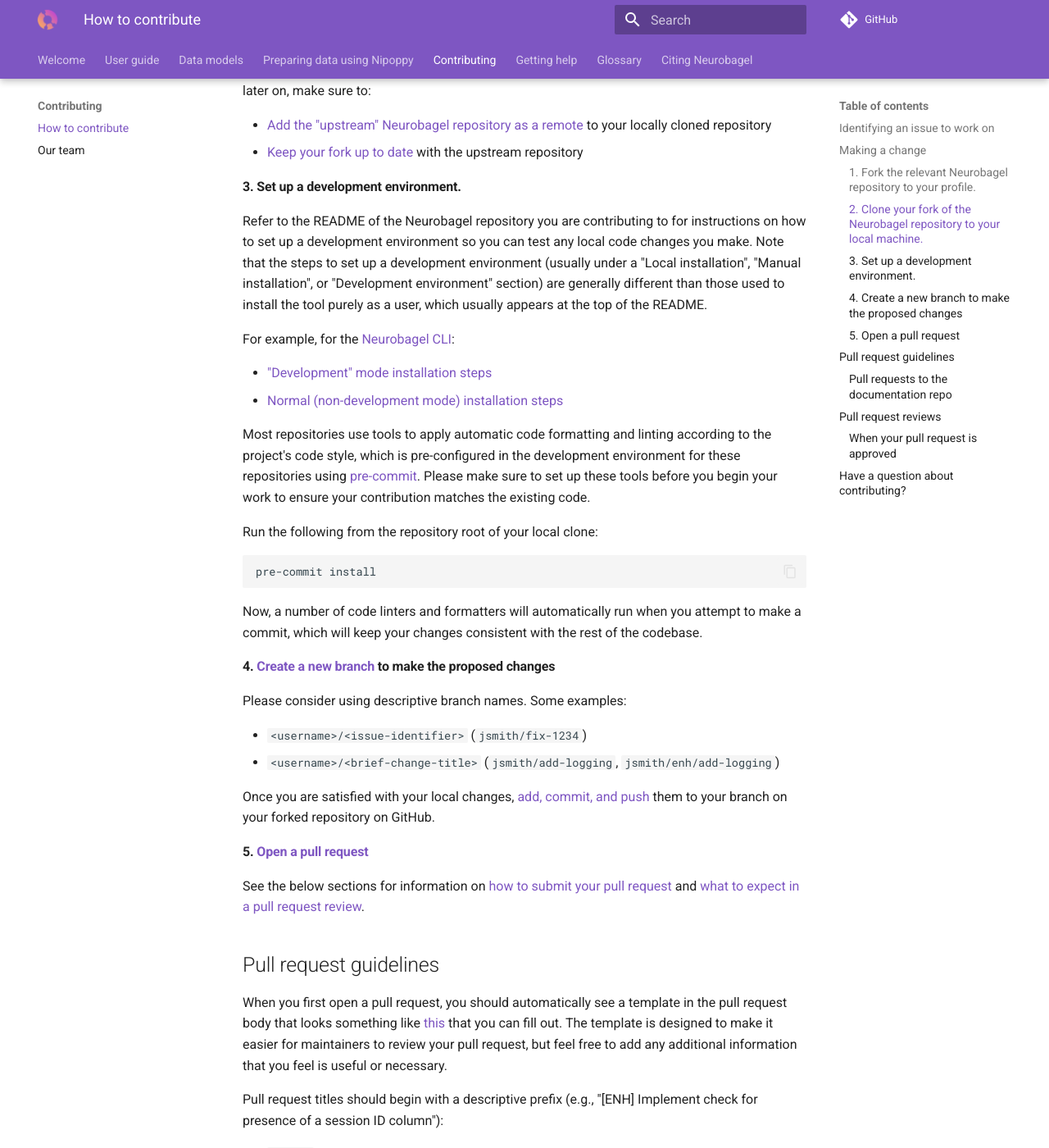
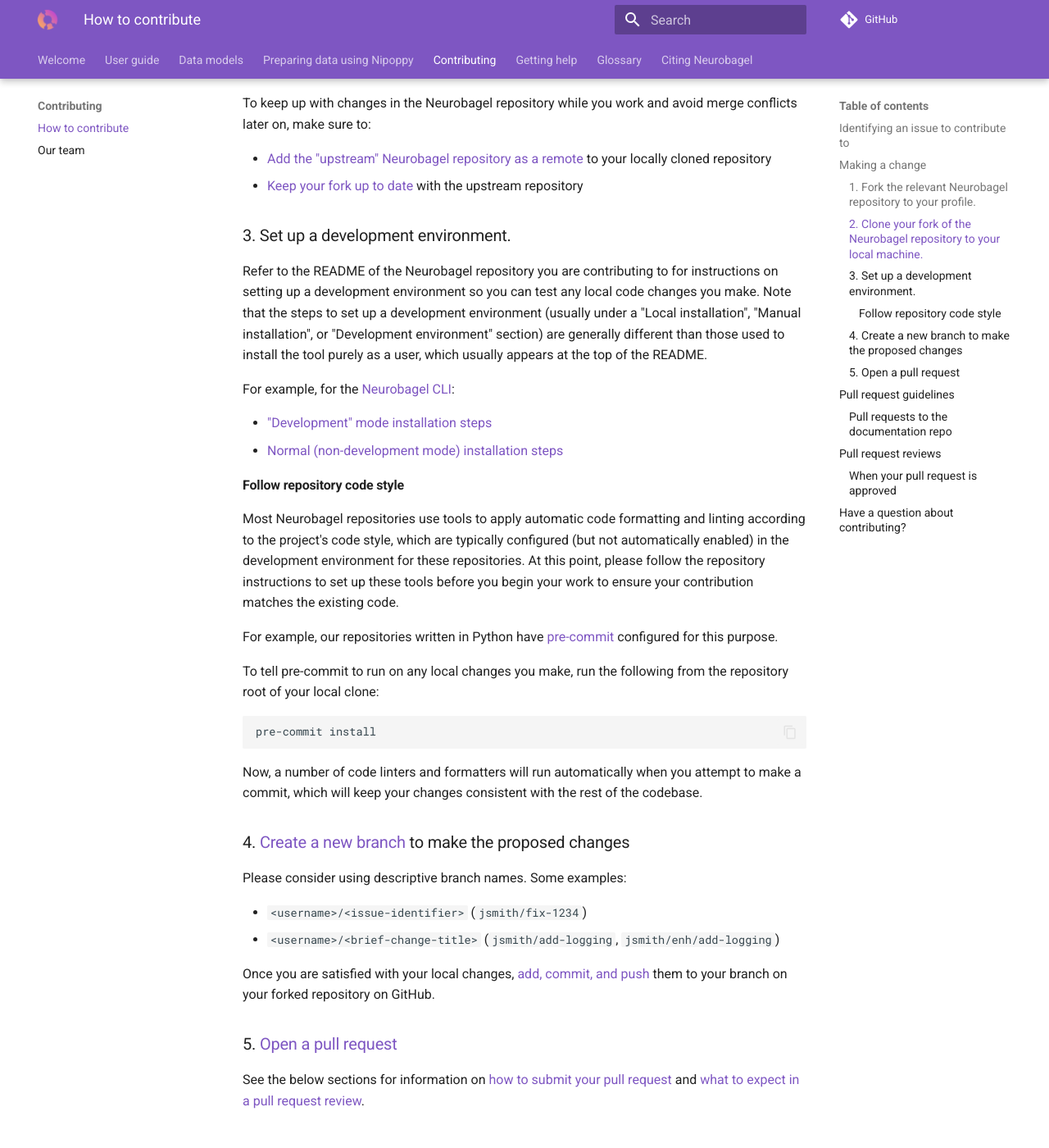
Before and after one commit to neurobagel/documentation, an MkDocs documentation site: the page built from docs/contributing/CONTRIBUTING.md, in a window 1280 px wide and 1400 px high, scrolled down 1514 px. Shown: the whole window at 82% size. Built offline with MkDocs 1.6.1 and Material for MkDocs 9.7.7, drawn with Linux system fonts in a browser that asks for light colours; emoji names are drawn with the system emoji font; comment, search, counter and statistics services are not loaded; some of the changed text lies outside the part shown.

Commit message:
more details on issues and code style tools

````diff
--- a/docs/contributing/CONTRIBUTING.md
+++ b/docs/contributing/CONTRIBUTING.md
@@ -4,20 +4,20 @@
 
 We appreciate all contributions, and hope that the below guidelines will make it as easy as possible for you to contribute to the [Neurobagel codebase](https://github.com/neurobagel) and to ensure your contribution can be easily integrated.
 
-## Identifying an issue to work on
+## Identifying an issue to contribute to
 
-The easiest way to get started contributing is to explore the list of open issues in one of our [GitHub repositories](https://github.com/orgs/neurobagel/repositories).
-For example, see the [open issues for the Neurobagel API](https://github.com/neurobagel/api/issues).
+The best way to get started contributing is to explore the list of open issues in one of our [GitHub repositories](https://github.com/orgs/neurobagel/repositories).
+(For example, see the [open issues for the Neurobagel API](https://github.com/neurobagel/api/issues).)
 
-When you are ready to contribute, the best way to join the conversation is by opening an issue to describe a change you would like to see or would like to contribute. Opening an issue before you start contributing code is important because it allows others in the project to discuss your idea and tell you where your contribution would be the most helpful.```
+When you are ready to contribute, we welcome you to join the conversation through one of these issues,
+or open a new issue referencing a change you would like to see or contribute.
+Ensuring that a relevant issue is open before you start contributing code is important because it allows others in the project to discuss your idea and tell you where your contribution would be the most helpful.
 
-Something like that?
+- **If the issue you want to work on already exists**:
+Comment on the open issue to indicate you would like to work on it, along with any clarification/implementation questions you have
+    - If someone is already [assigned to the issue](https://docs.github.com/en/issues/tracking-your-work-with-issues/assigning-issues-and-pull-requests-to-other-github-users), the task is actively being worked on and a solution will soon be proposed. Feel free to share some helpful resources or pointers that may be interesting to the person who is working the issue, and/or check back in a couple of days.
 
-- **If an issue exists**:
-Comment on the open issue to indicate you would like to work on it, along with any clarification/implementation questions you have
-    - If someone is already [assigned to the issue](https://docs.github.com/en/issues/tracking-your-work-with-issues/assigning-issues-and-pull-requests-to-other-github-users), the problem is actively being worked on and a solution will soon be proposed. Feel free to share some helpful resources or pointers that may be interesting to the person who is working the issue, and check back in a couple of days.
-    which indicates it is already being worked on
-- **If an issue does not exist**:
+- **If the issue you want to work on does not exist**:
 Open a new issue describing your proposed change and why it is necessary/beneficial.
 The more detail here, the better!
 
@@ -41,17 +41,17 @@
 
 As an external contributor, the process you would follow to make your [proposed changes](#identifying-an-issue-to-work-on) should look something like this:
 
-#### 1. [Fork](https://docs.github.com/en/pull-requests/collaborating-with-pull-requests/working-with-forks/fork-a-repo) the relevant Neurobagel repository to your profile.
+### 1. [Fork](https://docs.github.com/en/pull-requests/collaborating-with-pull-requests/working-with-forks/fork-a-repo) the relevant Neurobagel repository to your profile.
 
-#### 2. [Clone](https://docs.github.com/en/pull-requests/collaborating-with-pull-requests/working-with-forks/fork-a-repo#cloning-your-forked-repository) your fork of the Neurobagel repository to your local machine.
+### 2. [Clone](https://docs.github.com/en/pull-requests/collaborating-with-pull-requests/working-with-forks/fork-a-repo#cloning-your-forked-repository) your fork of the Neurobagel repository to your local machine.
 
 To keep up with changes in the Neurobagel repository while you work and avoid merge conflicts later on, make sure to:
 
 - [Add the "upstream" Neurobagel repository as a remote](https://docs.github.com/en/pull-requests/collaborating-with-pull-requests/working-with-forks/fork-a-repo#configuring-git-to-sync-your-fork-with-the-upstream-repository) to your locally cloned repository
 - [Keep your fork up to date](https://docs.github.com/en/pull-requests/collaborating-with-pull-requests/working-with-forks/syncing-a-fork#syncing-a-fork-branch-from-the-command-line) with the upstream repository
 
-#### 3. Set up a development environment.
-Refer to the README of the Neurobagel repository you are contributing to for instructions on how to set up a development environment so you can test any local code changes you make.
+### 3. Set up a development environment.
+Refer to the README of the Neurobagel repository you are contributing to for instructions on setting up a development environment so you can test any local code changes you make.
 Note that the steps to set up a development environment (usually under a "Local installation", "Manual installation", or "Development environment" section) are generally different than those used to install the tool purely as a user, which usually appears at the top of the README.
 
 For example, for the [Neurobagel CLI](https://github.com/neurobagel/bagel-cli):
@@ -59,17 +59,21 @@
 - ["Development" mode installation steps](https://github.com/neurobagel/bagel-cli?tab=readme-ov-file#installation)
 - [Normal (non-development mode) installation steps](https://github.com/neurobagel/bagel-cli?tab=readme-ov-file#development-environment)
 
-Most repositories use tools to apply automatic code formatting and linting according to the project's code style,
-which is pre-configured in the development environment for these repositories using [pre-commit](https://pre-commit.com/). Please make sure to set up these tools before you begin your work to ensure your contribution matches the existing code.
+#### Follow repository code style
+Most Neurobagel repositories use tools to apply automatic code formatting and linting according to the project's code style,
+which are typically configured (but not automatically enabled) in the development environment for these repositories.
+At this point, please follow the repository instructions to set up these tools before you begin your work to ensure your contribution matches the existing code.
 
-Run the following from the repository root of your local clone:
+For example, our repositories written in Python have [pre-commit](https://pre-commit.com/) configured for this purpose.
+
+To tell pre-commit to run on any local changes you make, run the following from the repository root of your local clone:
 ```bash
 pre-commit install
 ```
 
-Now, a number of code linters and formatters will automatically run when you attempt to make a commit, which will keep your changes consistent with the rest of the codebase.
+Now, a number of code linters and formatters will run automatically when you attempt to make a commit, which will keep your changes consistent with the rest of the codebase.
 
-#### 4. [Create a new branch](https://help.github.com/articles/creating-and-deleting-branches-within-your-repository/) to make the proposed changes
+### 4. [Create a new branch](https://help.github.com/articles/creating-and-deleting-branches-within-your-repository/) to make the proposed changes
 Please consider using descriptive branch names. Some examples:
 
 - `<username>/<issue-identifier>` (`jsmith/fix-1234`)
@@ -77,7 +81,7 @@
 
 Once you are satisfied with your local changes, [add, commit, and push](https://docs.github.com/en/repositories/working-with-files/managing-files/adding-a-file-to-a-repository#adding-a-file-to-a-repository-using-the-command-line) them to your branch on your forked repository on GitHub.
 
-#### 5. [Open a pull request](https://docs.github.com/en/pull-requests/collaborating-with-pull-requests/proposing-changes-to-your-work-with-pull-requests/creating-a-pull-request-from-a-fork)
+### 5. [Open a pull request](https://docs.github.com/en/pull-requests/collaborating-with-pull-requests/proposing-changes-to-your-work-with-pull-requests/creating-a-pull-request-from-a-fork)
 See the below sections for information on [how to submit your pull request](#pull-request-guidelines) and [what to expect in a pull request review](#pull-request-reviews).
 
 ## Pull request guidelines
@@ -98,9 +102,6 @@
 - `[DOC]`: Documentation-only changes to a code repo (READMEs, within-code documentation, etc.)
     - Exception: changes to the [`documentation`](https://github.com/neurobagel/documentation) repo should use one of the below PR prefixes instead of `[DOC]`
 
-If you are an external contributor, once your pull request is opened,
-we recommend that you [request a review](https://docs.github.com/en/pull-requests/collaborating-with-pull-requests/proposing-changes-to-your-work-with-pull-requests/requesting-a-pull-request-review) from a [Neurobagel core maintainer](http://127.0.0.1:8000/contributing/team/#developers) to ensure it gets reviewed in a timely manner.
-
 ### Pull requests to the [`documentation`](https://github.com/neurobagel/documentation) repo
 In PRs to the [Neurobagel documentation](https://github.com/neurobagel/documentation), using the `[DOC]` title prefix is discouraged as it is too broad.
 Instead, for documentation content changes, the following prefixes can be used to specify the nature of the change:
@@ -110,7 +111,7 @@
 - `[FIX]`: Fixing errors in the documentation
 
 ## Pull request reviews
-A maintainer will review each PR and may provide comments or suggestions for the PR author to address.
+A maintainer will review each PR and may provide comments or suggestions for you to address.
 
 Neurobagel PR reviews may use the following emoji signifiers:
 
@@ -118,16 +119,16 @@
 
 :cherries:: Some optional/suggested changes that could be nice to have but are not required to merge
 
-If (required) changes are requested, the PR author should re-request a review from the reviewer once the comments have been addressed.
+If (required) changes are requested, please re-request a review from the reviewer once the comments have been addressed.
 
 ### When your pull request is approved
-If you **are not a member of the Neurobagel developer team**: the reviewing Neurobagel maintainer is responsible for merging the PR.
+If you **do not have write access to the repository**: the reviewing Neurobagel maintainer is responsible for merging the PR.
 
-If you **are a member of the Neurobagel developer team** (i.e., you have write access to the repository): the PR author is responsible for merging the PR.
+If you **have write access to the repository**: the PR author is responsible for merging the PR.
 
 ## Have a question about contributing?
 At any point during a contribution,
-please do not hesitate to [mention](https://docs.github.com/en/get-started/writing-on-github/getting-started-with-writing-and-formatting-on-github/basic-writing-and-formatting-syntax#mentioning-people-and-teams) one of the core maintainers if you have a question or need further guidance,
+please do not hesitate to [mention](https://docs.github.com/en/get-started/writing-on-github/getting-started-with-writing-and-formatting-on-github/basic-writing-and-formatting-syntax#mentioning-people-and-teams) one of the [core maintainers](./team.md#developers) if you have a question or need further guidance,
 in either the issue or pull request.
 
-If you have ideas for improving this page, please help us improve them by [opening an issue](https://github.com/neurobagel/documentation/issues) :tada:.
+If you have ideas for improving this page, please help us improve it by [opening an issue](https://github.com/neurobagel/documentation/issues) :tada:.
````
